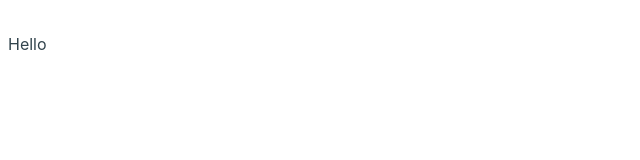
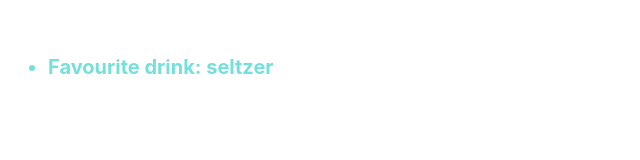
Before and after one commit to sejinkay/NotesApp, a plain HTML site: page index.html in a window 1280 px wide. Shown: the whole page, without its empty margins (0-640 px from the left). Drawn offline with Linux system fonts and the light colour scheme; a web font is replaced by a local one.

Commit message:
updated css & tests based on it

```diff
--- a/src/note-controller.js
+++ b/src/note-controller.js
@@ -12,3 +12,6 @@
 
   exports.NoteController = NoteController;
 })(this);
+
+var display = new NoteController();
+console.log(display.displayNote());
--- a/src/note-list-view.js
+++ b/src/note-list-view.js
@@ -5,7 +5,7 @@
 NoteView.prototype.show = function(noteList) {
   return noteList.notes
     .map(function(note) {
-      return "<ul><li><div>" + note + "</div></li></ul>"
+      return "<h1><ul><li><div>" + note + "</div></li></ul></h1>"
     }).join('');
 }
 
--- a/src/style.css
+++ b/src/style.css
@@ -26,7 +26,7 @@ body {
 
 h1 {
   color: #74E0DC;
-  font-size: 40px;
+  font-size: 20px;
   font-weight: 700;
 }
 
--- a/tests/noteSpec.js
+++ b/tests/noteSpec.js
@@ -28,7 +28,7 @@
   function testView() {
     var note = new NoteList();
     var view = new NoteView();
-    var htmlList = "<ul><li><div>Moody blues</div></li></ul><ul><li><div>Crash</div></li></ul>";
+    var htmlList = "<h1><ul><li><div>Moody blues</div></li></ul></h1><h1><ul><li><div>Crash</div></li></ul></h1>";
 
     if (view.show(note) !== "") {
       throw new Error("List and view doesn't match!");
@@ -38,7 +38,7 @@
 
     note.create("Moody blues")
 
-    if (view.show(note) !== "<ul><li><div>Moody blues</div></li></ul>") {
+    if (view.show(note) !== "<h1><ul><li><div>Moody blues</div></li></ul></h1>") {
       throw new Error("List and view doesn't match!");
     }else {
       console.log("View test1 passed!(one item)")
```
